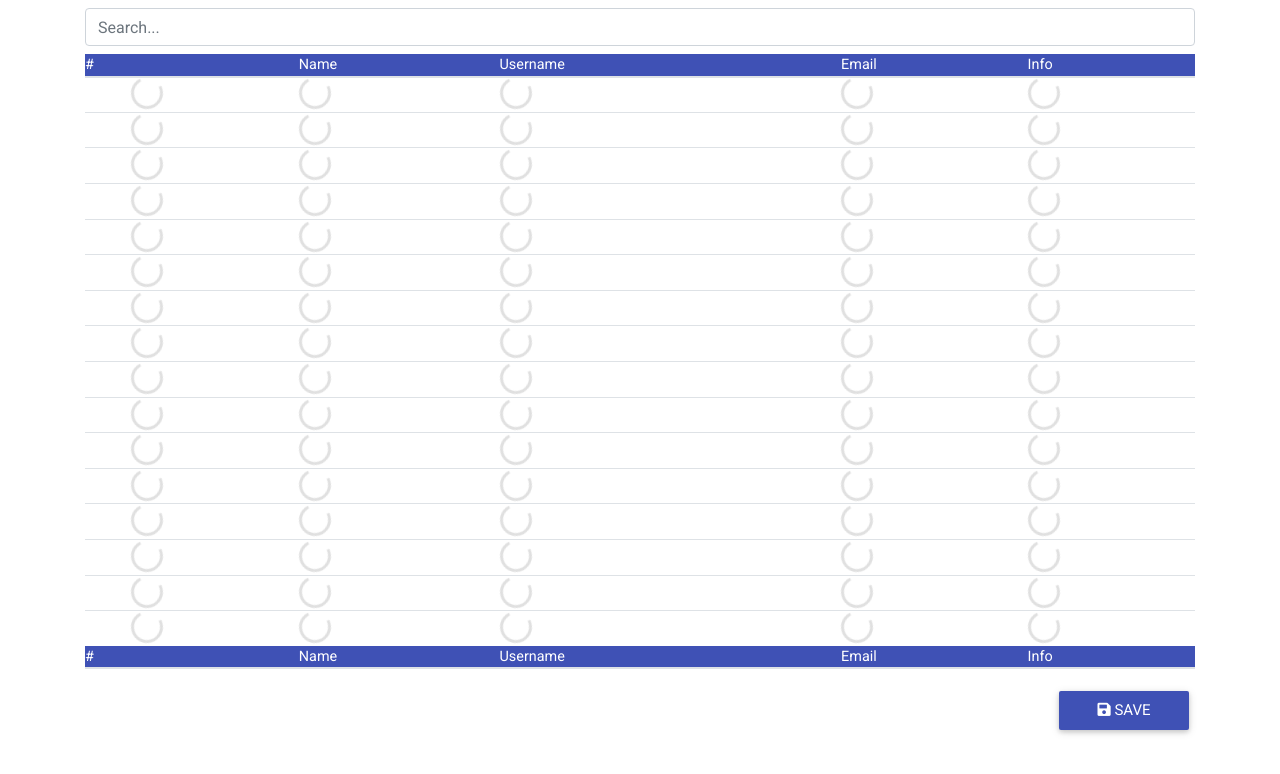
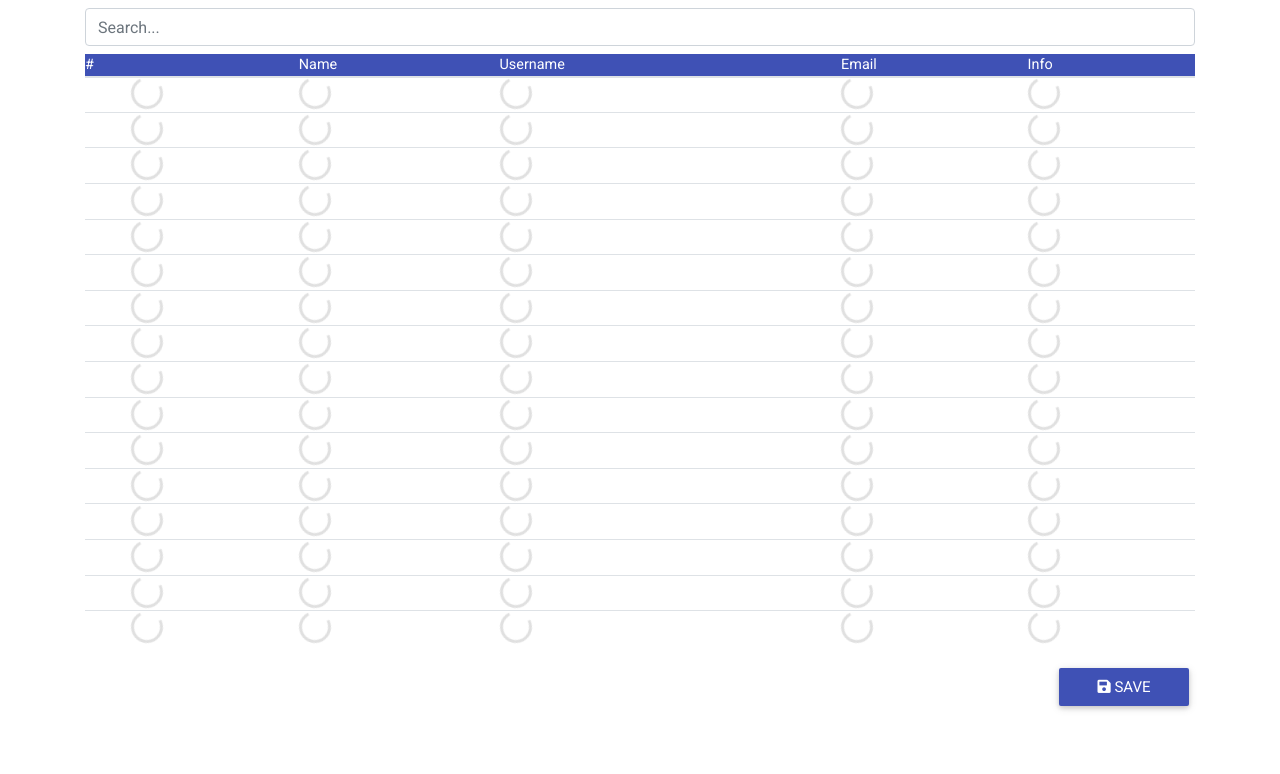
Before and after one commit to idrisiRehan/analayticsfoxsoftware, a PHP site: page / in a window 1280 px wide. Shown: the top 774 px of the page. Run offline with PHP 8.4, Linux system fonts and the light colour scheme; lists and menus that the app fills with data are empty; some libraries are stand-ins or nearby versions.

Commit message:
Removed Footer

```diff
--- a/index.php
+++ b/index.php
@@ -64,16 +64,7 @@
                     </tr>
                 <?php } ?>
             </tbody>
-            <thead>
-                <tr class="indigo white-text">
-                    <th scope="col" class="indigo white-text">#</th>
-                    <th scope="col"></th>
-                    <th scope="col">Name</th>
-                    <th scope="col">Username</th>
-                    <th scope="col">Email</th>
-                    <th scope="col">Info</th>
-                </tr>
-            </thead>
+
         </table>
         <button class="btn float-right btn-lg indigo white-text py-2" id="saveUsers"><i class="fas fa-save"></i>
             Save</button>
```
